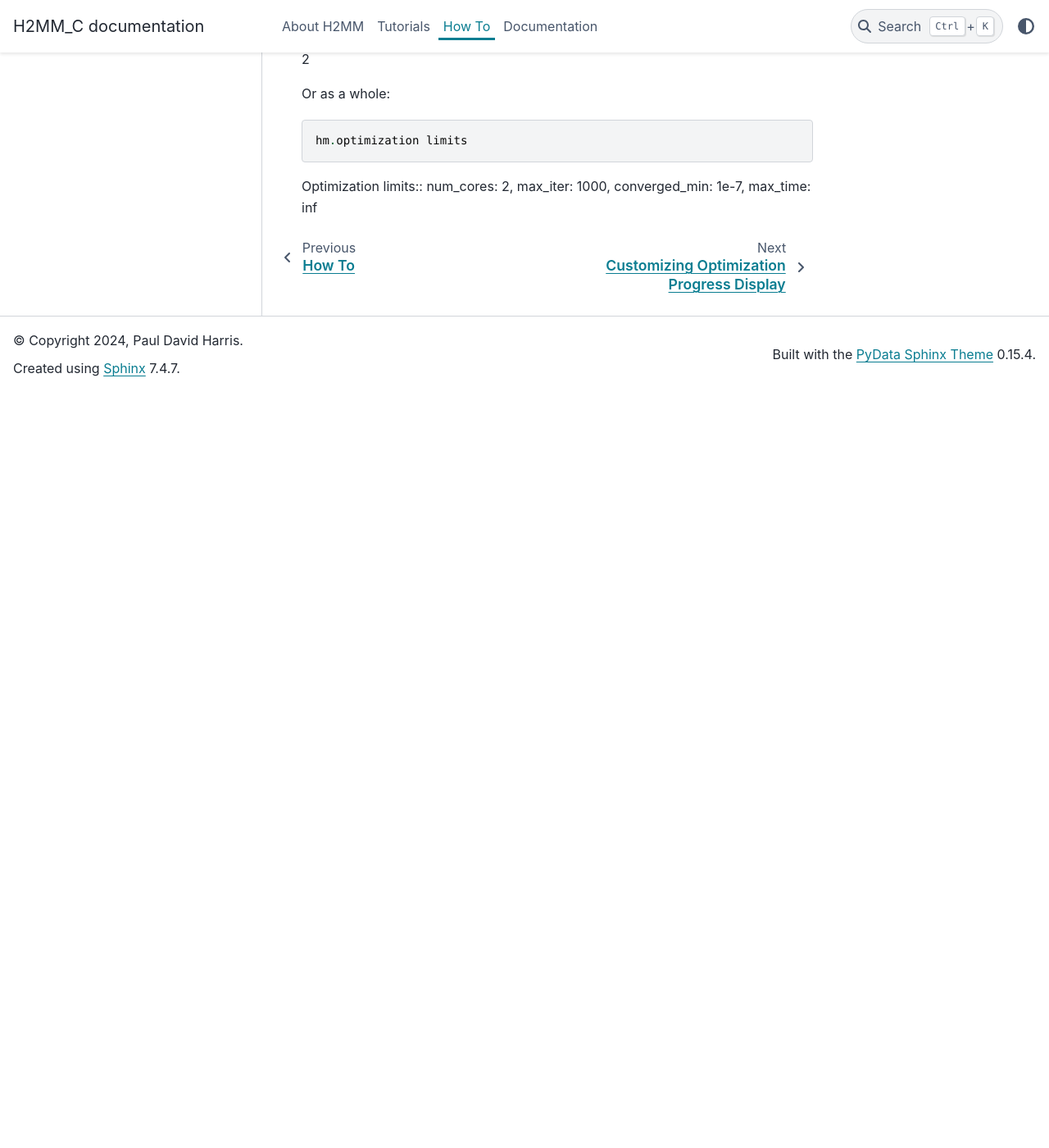
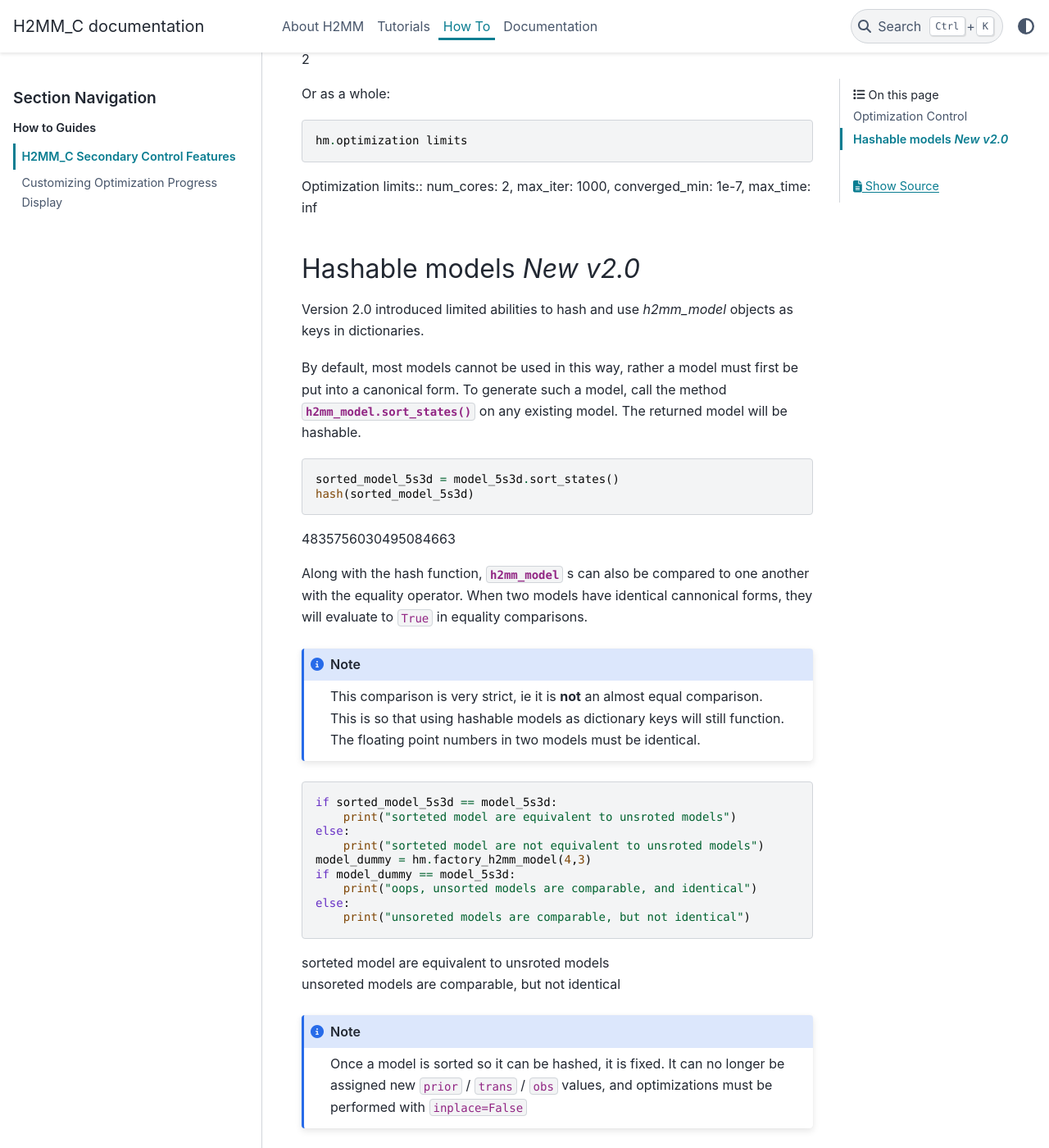
Before and after one commit to harripd/H2MMpythonlib, a Sphinx documentation site: the page built from docs/source/SecondaryControl.rst, in a window 1280 px wide and 1400 px high, scrolled down 3483 px. Shown: the whole window at 82% size. Built offline with Sphinx 7.4.7 and the PyData theme 0.15.4, drawn with Linux system fonts in a browser that asks for light colours; before the commit the page ends 3962 px from its top, so only the background shows below that; some of the changed text lies outside the part shown.

Commit message:
Updated tests and docs to incldue hash functionality

```diff
--- a/docs/source/SecondaryControl.rst
+++ b/docs/source/SecondaryControl.rst
@@ -117,4 +117,59 @@
 
 | Optimization limits:: num_cores: 2, max_iter: 1000, converged_min: 1e-7, max_time: inf
 
+
+Hashable models *New v2.0*
+--------------------------
+
+Version 2.0 introduced limited abilities to hash and use `h2mm_model`
+objects as keys in dictionaries.
+
+By default, most models cannot be used in this way,
+rather a model must first be put into a canonical form.
+To generate such a model, call the method :meth:`h2mm_model.sort_states`
+on any existing model. The returned model will be hashable.
+
+.. code-block::
+
+    sorted_model_5s3d = model_5s3d.sort_states()
+    hash(sorted_model_5s3d)
+
+| 4835756030495084663
+
+Along with the hash function, :class:`h2mm_model` s can also be compared
+to one another with the equality operator. When two models have
+identical cannonical forms, they will evaluate to :code:`True` in
+equality comparisons.
+
+.. note::
+
+    This comparison is very strict, ie it is **not** an
+    almost equal comparison.
+    This is so that using hashable models as dictionary
+    keys will still function.
+    The floating point numbers in two models must be
+    identical.
+
+.. code-block::
+
+    if sorted_model_5s3d == model_5s3d:
+        print("sorteted model are equivalent to unsroted models")
+    else:
+        print("sorteted model are not equivalent to unsroted models")
+    model_dummy = hm.factory_h2mm_model(4,3)
+    if model_dummy == model_5s3d:
+        print("oops, unsorted models are comparable, and identical")
+    else:
+        print("unsoreted models are comparable, but not identical")
+
+| sorteted model are equivalent to unsroted models
+| unsoreted models are comparable, but not identical
+
+.. note::
+
+    Once a model is sorted so it can be hashed, it is fixed.
+    It can no longer be assigned new :code:`prior` / :code:`trans` / :code:`obs`
+    values, and optimizations must be performed with :code:`inplace=False`
+
+
 .. |H2MM| replace:: H\ :sup:`2`\ MM
```
Also changed, not shown: docs/source/notebooks/H2MM_Control_Optimization.ipynb, 1 other file.
